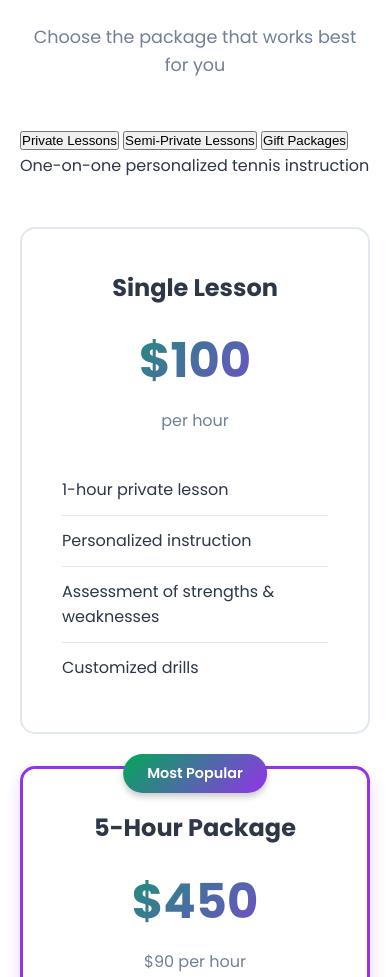
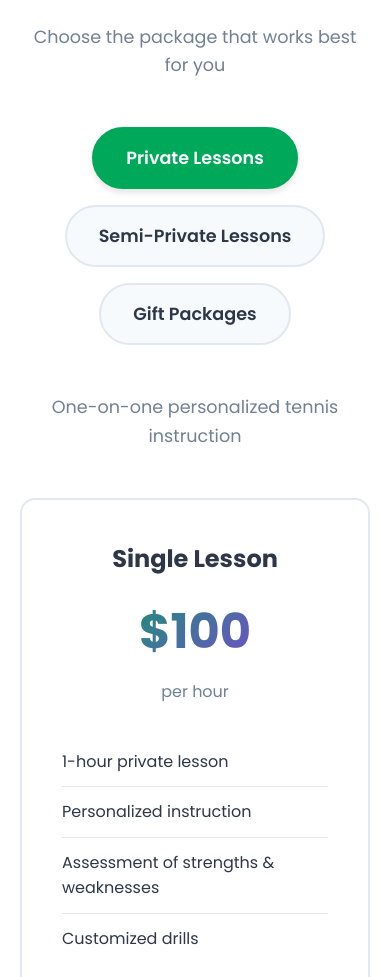
Before and after one commit to ojocoachingacademy-byte/ojocoachingacademy, a plain HTML site: page index.html in a window 390 px wide. Shown: the part 4360-5337 px from the top of the page. Drawn offline with Linux system fonts and the light colour scheme.

Commit message:
Add missing pricing tabs CSS and remove phone reference from FAQ

```diff
--- a/index.html
+++ b/index.html
@@ -540,7 +540,7 @@
                 <div class="faq-item">
                     <h3 class="faq-question">How do I schedule lessons?</h3>
                     <div class="faq-answer">
-                        <p>After booking a lesson package through the website and completing payment, you'll receive contact information to schedule your first lesson time. You can also reach out directly via email at tobi@ojocoachingacademy.com to schedule.</p>
+                        <p>After booking a lesson package through the website and completing payment, I'll contact you via email to schedule your first lesson time. You can also reach out directly via email at tobi@ojocoachingacademy.com to schedule.</p>
                     </div>
                 </div>
                 <div class="faq-item">
--- a/styles.css
+++ b/styles.css
@@ -432,6 +432,63 @@ section h2 {
     text-align: center;
     color: var(--text-light);
     font-style: italic;
+}
+
+/* Pricing Tabs */
+.pricing-tabs {
+    display: flex;
+    justify-content: center;
+    gap: 1rem;
+    margin-bottom: 3rem;
+    flex-wrap: wrap;
+}
+
+.pricing-tab {
+    padding: 1rem 2rem;
+    background: var(--bg-light);
+    border: 2px solid var(--border-color);
+    border-radius: 50px;
+    font-size: 1.1rem;
+    font-weight: 600;
+    color: var(--text-dark);
+    cursor: pointer;
+    transition: all 0.3s;
+    font-family: 'Poppins', sans-serif;
+}
+
+.pricing-tab:hover {
+    border-color: var(--primary-color);
+    background: rgba(0, 168, 89, 0.05);
+    transform: translateY(-2px);
+}
+
+.pricing-tab.active {
+    background: var(--primary-color);
+    color: var(--white);
+    border-color: var(--primary-color);
+    box-shadow: var(--shadow);
+}
+
+.pricing-content {
+    animation: fadeIn 0.4s ease-in;
+}
+
+@keyframes fadeIn {
+    from {
+        opacity: 0;
+        transform: translateY(10px);
+    }
+    to {
+        opacity: 1;
+        transform: translateY(0);
+    }
+}
+
+.pricing-content-subtitle {
+    text-align: center;
+    color: var(--text-light);
+    font-size: 1.1rem;
+    margin-bottom: 2rem;
 }
 
 /* Testimonials Section */
```
